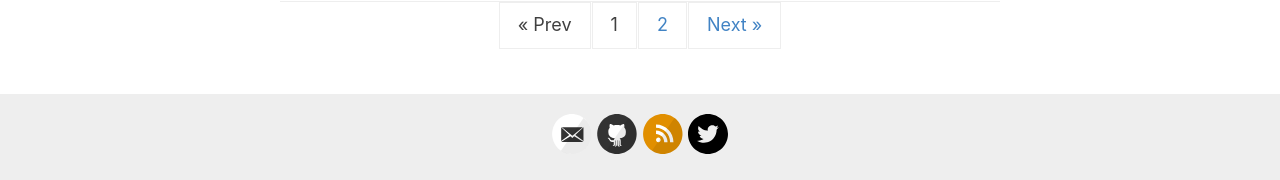
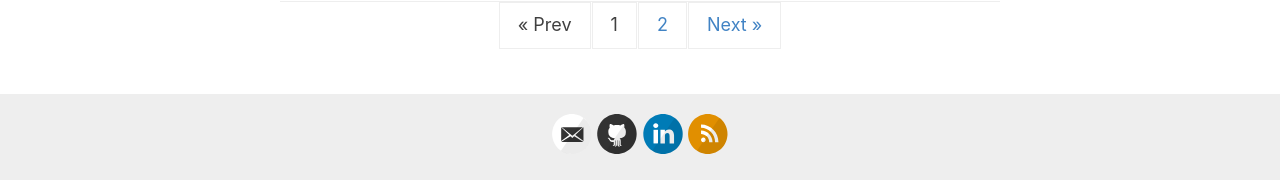
Before and after one commit to LeonEricsson/leonericsson.github.io, a Jekyll site: the page built from index.html, in a window 1280 px wide. Shown: the part 2458-2638 px from the top of the page. Built offline with Jekyll 4.4.1, drawn with Linux system fonts in a browser that asks for light colours; the list of posts is cut into pages by our own code.

Commit message:
Update _config.yml

```diff
--- a/_config.yml
+++ b/_config.yml
@@ -24,12 +24,12 @@ footer-links:
   email: leon.ericsson@icloud.com
   facebook:
   flickr:
-  github: https://github.com/LeonEricsson
+  github: LeonEricsson
   instagram:
-  linkedin:
+  linkedin: leon-ericsson
   pinterest:
   rss: rss
-  twitter: amit_merchant
+  twitter:
   stackoverflow:
   youtube: # channel/<your_long_string> or user/<user-name>
   googleplus: # anything in your profile username that comes after plus.google.com/
```
